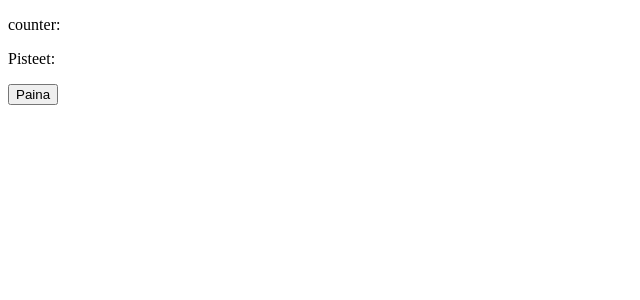
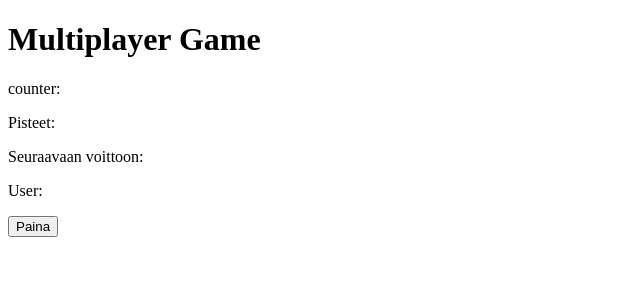
Before and after one commit to villehelin/painikepeli, a Vue app in the folder frontend/: page / in a window 1280 px wide. Shown: the top 300 px of the page, without its empty margins (0-640 px from the left). Built offline with nearby package versions, Linux system fonts and the light colour scheme; no server answers.

Commit message:
added socketid and next win

```diff
--- a/frontend/src/components/Game.vue
+++ b/frontend/src/components/Game.vue
@@ -1,7 +1,10 @@
 <template>
     <div>
+      <h1>Multiplayer Game</h1>
       <p>counter: {{ count }}</p>
       <p>Pisteet: {{ points }}</p>
+      <p>Seuraavaan voittoon: {{ nextWin }}</p>
+      <p>User: {{ socketId }}</p>
 
       <div>
         <button @click="handleButtonClick" class="button">Paina</button>
@@ -22,6 +25,8 @@
       return {
         count: null,
         points: null,
+        nextWin: null,
+        socketId: null
       };
     },
     created() {
@@ -34,6 +39,10 @@
             if (player) {
                 this.points = player.points;
             }
+        });
+
+        this.socket.on('connect', () => {
+            this.socketId = this.socket.id;
         });
 
         this.socket.on('initialPoints', (points) => {
```
